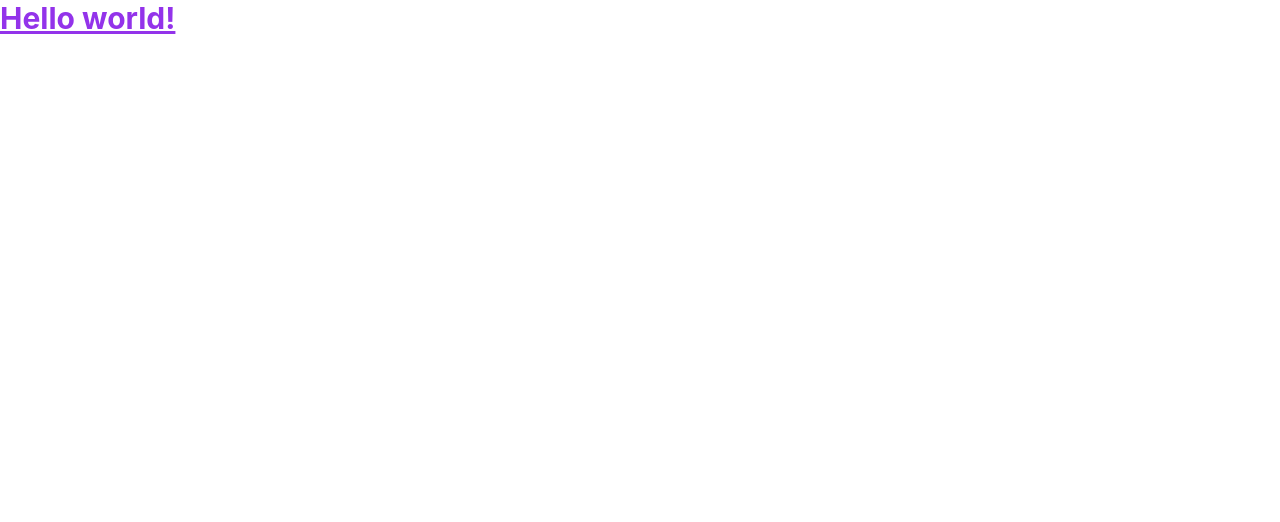
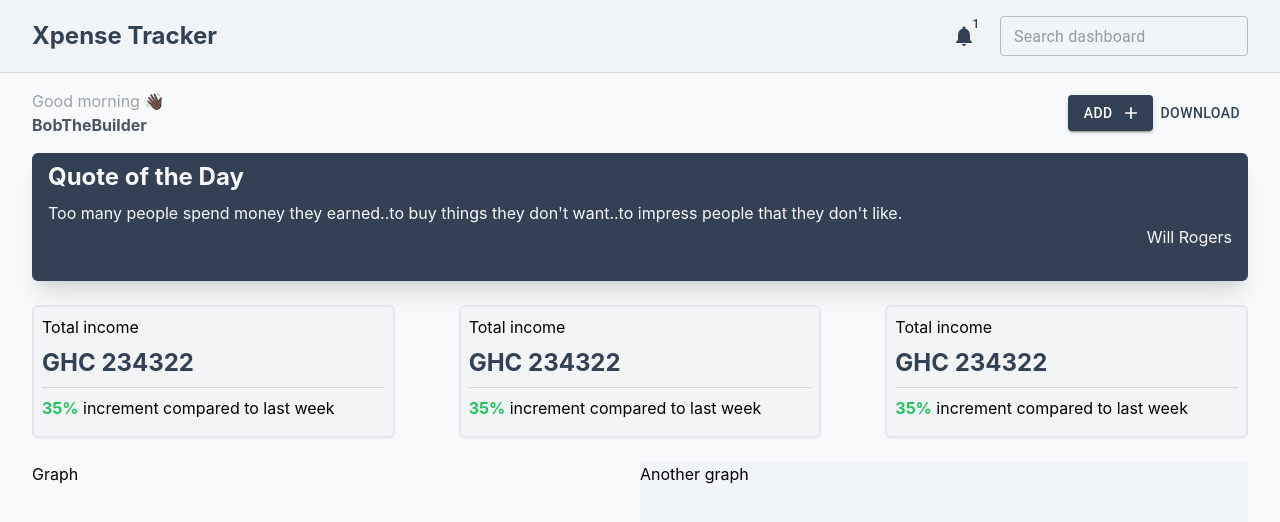
Before and after one commit to bobTheBuilderCodes/expense_tracker, a React (Create React App) app: page / in a window 1280 px wide. Shown: the top 522 px of the page. Built offline with nearby package versions, Linux system fonts and the light colour scheme.

Commit message:
Started building UI components

```diff
--- a/src/App.js
+++ b/src/App.js
@@ -1,11 +1,21 @@
-import { Button } from "@mui/material";
+import Banner from "./components/Banner";
+import Card from "./components/Cards";
+import Graph from "./components/Graph";
+import Header from "./components/Header";
+import Table from "./components/Table";
 
 function App() {
   return (
-    <div className="App">
-      <h1 className="text-3xl font-bold underline text-purple-600">
-        Hello world!
-      </h1>
+    <div className="bg-slate-50 h-screen">
+      <Header />
+      <Banner />
+      <div className="sm: grid grid-cols-1 md:grid-cols-3">
+        <Card />
+        <Card />
+        <Card />
+      </div>
+      <Graph />
+      {/* <Table /> */}
     </div>
   );
 }
--- /dev/null
+++ b/src/components/Banner.jsx
@@ -0,0 +1,16 @@
+import React from "react";
+
+const Banner = () => {
+  return (
+    <div className="mx-8 my-4 bg-slate-700 shadow-xl rounded-md bg-no-repeat bg-cover  text-slate-50 h-32">
+      <h1 className="font-bold px-4 py-2 text-2xl">Quote of the Day</h1>
+      <p className="px-4 ">
+        Too many people spend money they earned..to buy things they don't
+        want..to impress people that they don't like.
+      </p>
+      <p className="px-4 text-right">Will Rogers</p>
+    </div>
+  );
+};
+
+export default Banner;
--- /dev/null
+++ b/src/components/Cards.jsx
@@ -0,0 +1,21 @@
+import { Divider } from "@mui/material";
+import React from "react";
+
+const Card = () => {
+  return (
+    <div className="h-42 bg-gray-100 shadow-sm mx-8 my-2 border-2 border-gray-200 rounded-md md:max-w-lg ">
+      <div className="p-2">
+        <p className="text-grey-400 mb-2">Total income</p>
+        <h1 className="font-bold text-2xl mb-2 text-slate-700">GHC 234322</h1>
+        <Divider />
+        <p className="text-grey-400 mt-2 mb-2">
+          <span className="text-green-500 font-bold">35%</span> increment
+          compared to last week
+        </p>
+      </div>
+      {/* <div>Card footer</div> */}
+    </div>
+  );
+};
+
+export default Card;
--- /dev/null
+++ b/src/components/Graph.jsx
@@ -0,0 +1,12 @@
+import React from "react";
+
+const Graph = () => {
+  return (
+    <div className="h-80 flex flex-col justify-between w-100 bg-slate-200 mx-8 my-4 md:grid grid-cols-2 ">
+      <div className="bg-slate-50  flex-1">Graph</div>
+      <div className="bg-slate-100  flex-1">Another graph</div>
+    </div>
+  );
+};
+
+export default Graph;
--- /dev/null
+++ b/src/components/Header.jsx
@@ -0,0 +1,61 @@
+import React from "react";
+import { Badge, Button, Divider, Paper, TextField } from "@mui/material";
+import {
+  Add,
+  Download,
+  NotificationAdd,
+  Notifications,
+} from "@mui/icons-material";
+
+const Header = () => {
+  return (
+    <>
+      <div className="flex justify-between  items-center font-bold text-2xl text-gray-600 bg-slate-100">
+        <div className="mx-8">
+          <h4 className="text-slate-700">Xpense Tracker</h4>
+        </div>
+
+        <div className="flex items-center w-[100] gap-6 my-4 mx-8">
+          <Badge
+            badgeContent={1}
+            style={{
+              backgroundColor: "#f1f1f1",
+              borderRadius: "50%",
+              color: "rgb(51,65,85)",
+            }}
+          >
+            <Notifications className="text-grey-300" />
+          </Badge>
+          <TextField
+            size="small"
+            placeholder="Search dashboard"
+            className="w-200 mx-5 "
+          />
+        </div>
+      </div>
+      <Divider />
+      {/* Welcome user */}
+      <div className="flex justify-between items-center my-4 mx-8">
+        <div>
+          <p className="text-gray-400">Good morning 👋🏿</p>
+          <h3 className="font-bold spacing text-gray-600">BobTheBuilder</h3>
+        </div>
+        <div>
+          <Button
+            endIcon={<Add />}
+            variant="contained"
+            className="bg-slate-700"
+            style={{ backgroundColor: "rgb(51,65,85)" }}
+          >
+            Add
+          </Button>
+          <Button style={{ color: "rgb(51,65,85)" }} className="ml-2">
+            Download
+          </Button>
+        </div>
+      </div>
+    </>
+  );
+};
+
+export default Header;
--- /dev/null
+++ b/src/components/Table.jsx
@@ -0,0 +1,7 @@
+import React from "react";
+
+const Table = () => {
+  return <div>Table</div>;
+};
+
+export default Table;
```
